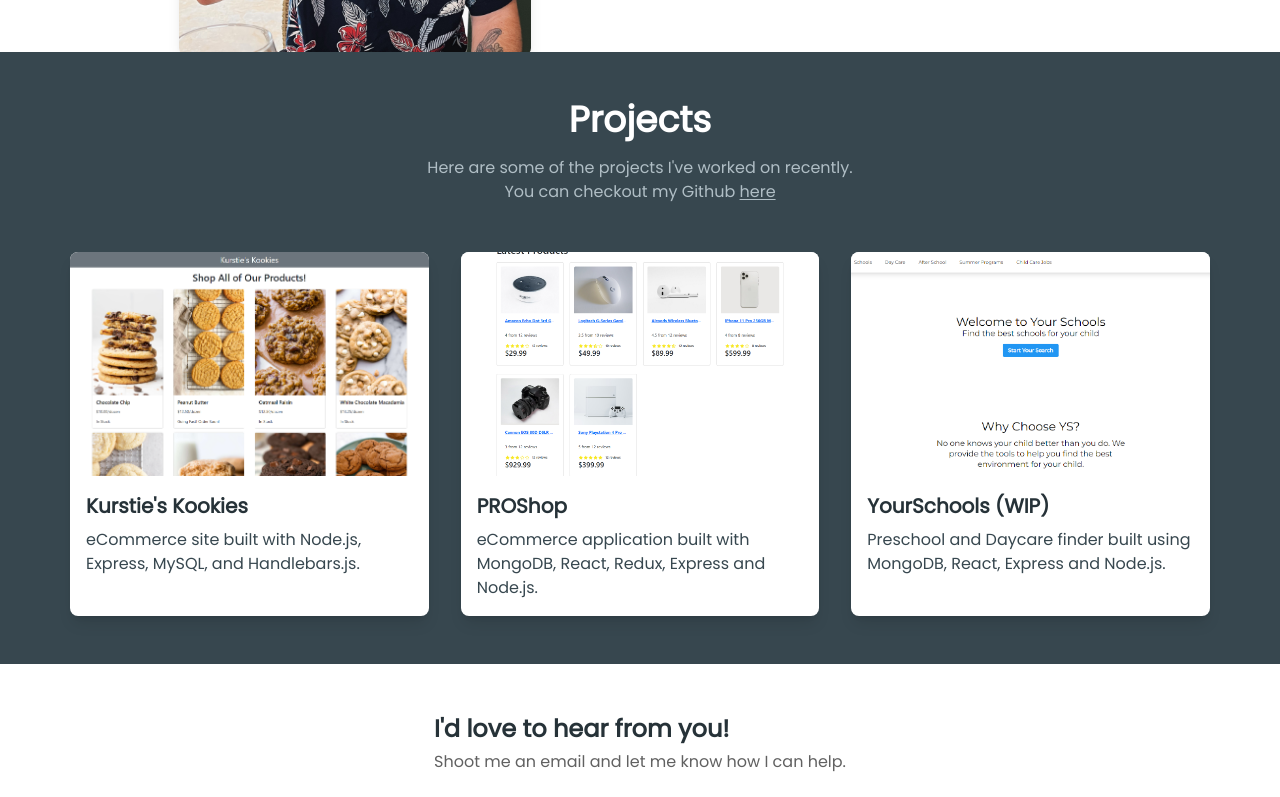
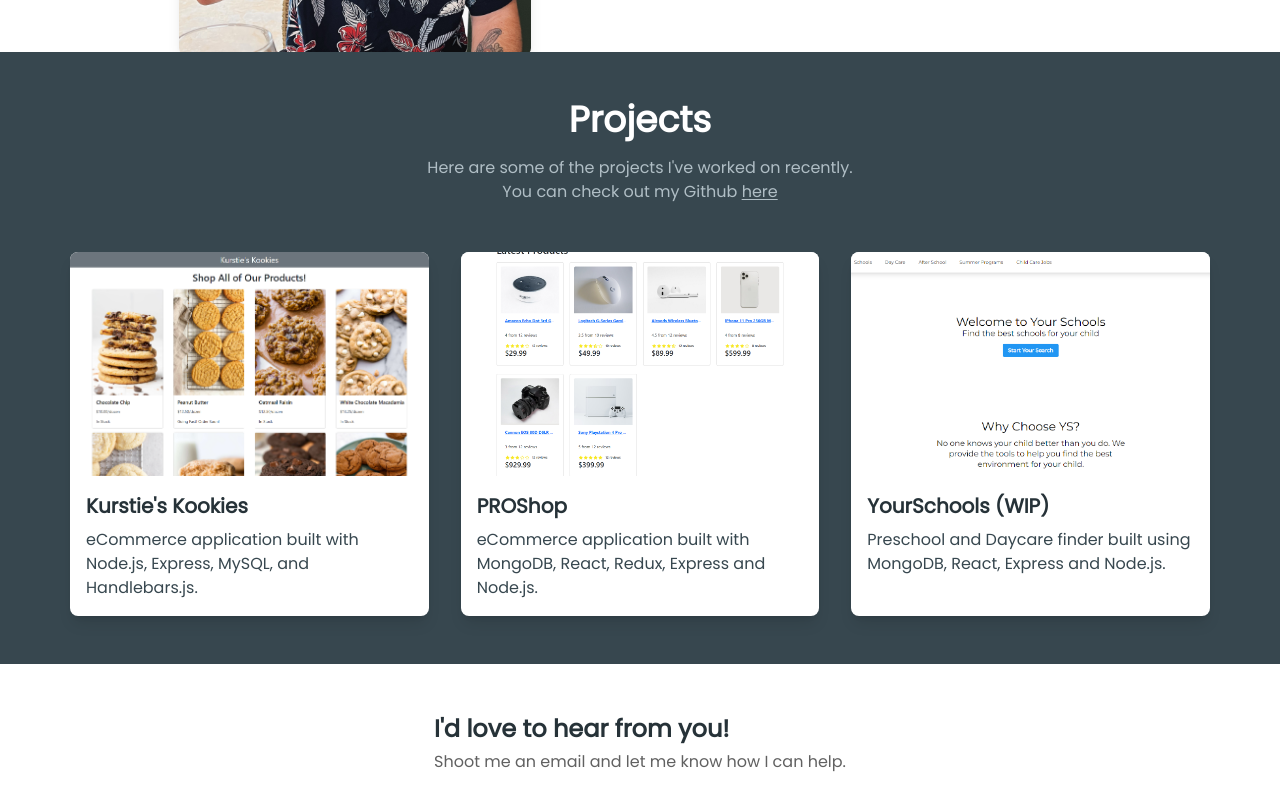
Before and after one commit to AndrewCMonson/portfolio, a React (Vite) app: page / in a window 1280 px wide. Shown: the part 409-1206 px from the top of the page. Built offline with nearby package versions, Linux system fonts and the light colour scheme.

Commit message:
changed portfolio subheader and minor grammar

```diff
--- a/src/components/Projects.jsx
+++ b/src/components/Projects.jsx
@@ -13,7 +13,7 @@ const Projects = () => {
 							Here are some of the projects I&apos;ve worked on recently.
 						</p>
 						<p className="text-blue-gray-200">
-							You can checkout my Github{' '}
+							You can check out my Github{' '}
 							<a
 								href="https://www.github.com/AndrewCMonson"
 								target="_blank"
@@ -42,7 +42,7 @@ const Projects = () => {
 										Kurstie&apos;s Kookies
 									</h3>
 									<p className="text-blue-gray-800">
-										eCommerce site built with Node.js, Express, MySQL, and
+										eCommerce application built with Node.js, Express, MySQL, and
 										Handlebars.js.{' '}
 									</p>
 								</div>
```
